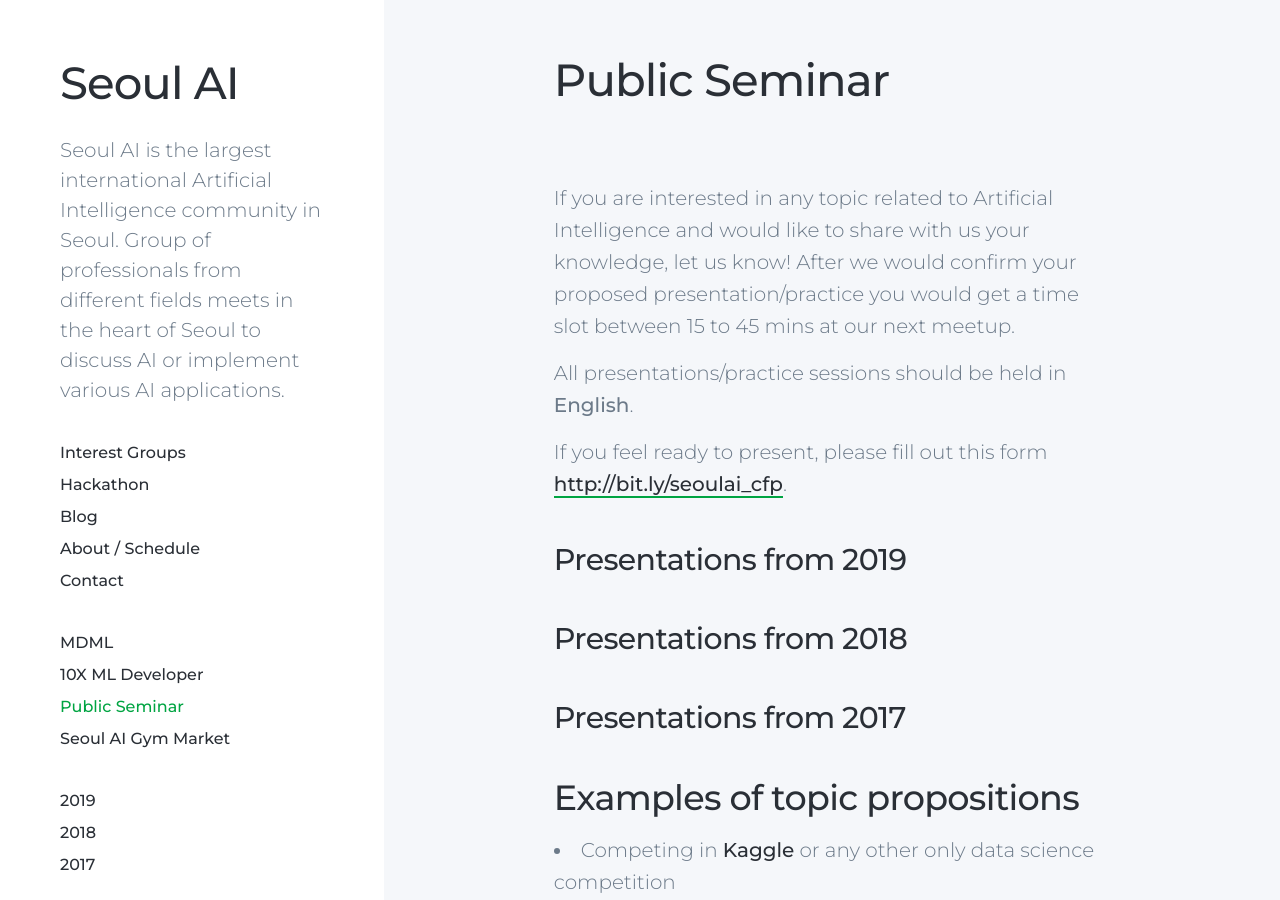
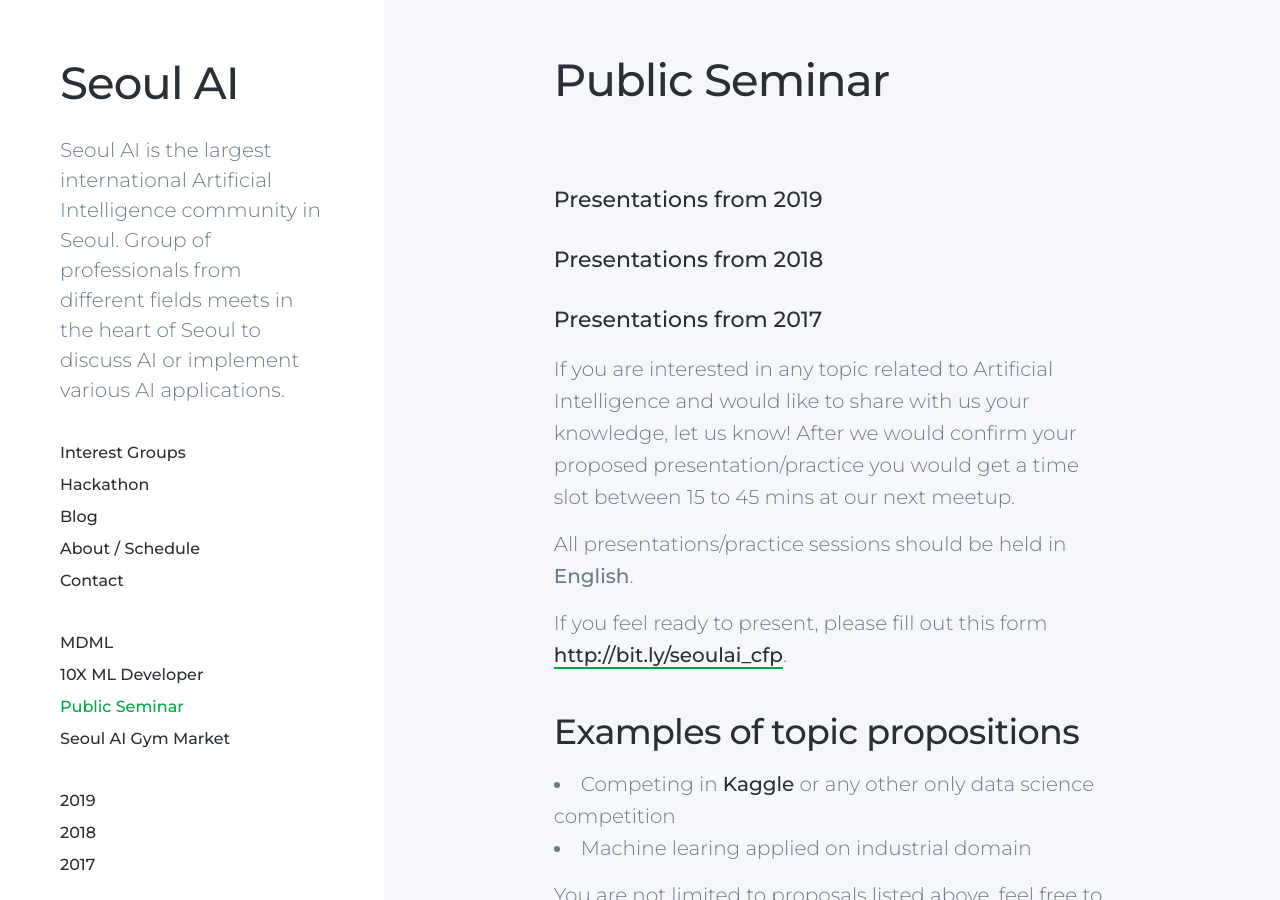
Before and after one commit to seoulai/seoulai.github.io, a Jekyll site: the page built from _projects/2018-12-01-public-seminar.md, in a window 1280 px wide and 900 px high. Built offline with Jekyll 4.4.1, drawn with Linux system fonts in a browser that asks for light colours; nearby versions of some CDN libraries.

Commit message:
Change order

```diff
--- a/_projects/2018-12-01-public-seminar.md
+++ b/_projects/2018-12-01-public-seminar.md
@@ -8,15 +8,14 @@
 ---
 
 
+#### [Presentations from 2019](/2019)
+#### [Presentations from 2018](/2018)
+#### [Presentations from 2017](/2017)
 If you are interested in any topic related to Artificial Intelligence and would like to share with us your knowledge, let us know! After we would confirm your proposed presentation/practice you would get a time slot between 15 to 45 mins at our next meetup.
 
 All presentations/practice sessions should be held in **English**.
 
 If you feel ready to present, please fill out this form [http://bit.ly/seoulai_cfp](http://bit.ly/seoulai_cfp).
-
-### [Presentations from 2019](/2019)
-### [Presentations from 2018](/2018)
-### [Presentations from 2017](/2017)
 
 
 ## Examples of topic propositions
```
